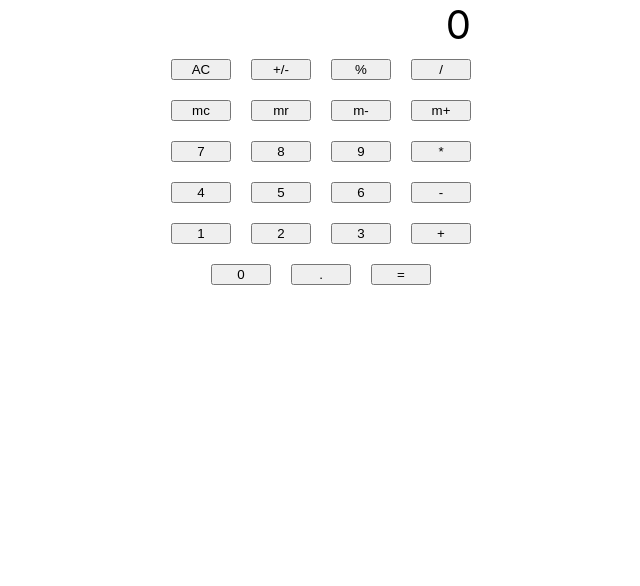
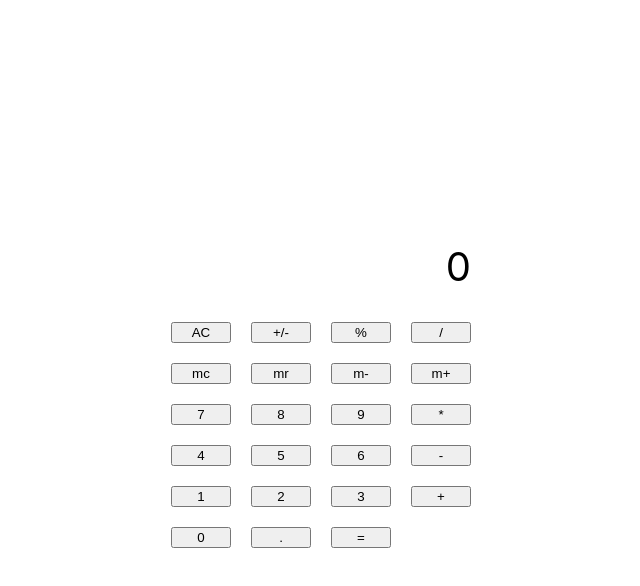
Before and after one commit to thedavidoff/calculator, a React (Create React App) app: page / in a window 1280 px wide. Shown: the top 586 px of the page, without its empty margins (319-959 px from the left). Built offline with nearby package versions, Linux system fonts and the light colour scheme.

Commit message:
Added basic functionality

```diff
--- a/src/App.css
+++ b/src/App.css
@@ -23,3 +23,9 @@
   padding: 0 10px;
   text-align: right;
 }
+.expression {
+  width: 100%;
+  height: 21px;
+  padding: 0 10px;
+  text-align: right;
+}
--- a/src/App.js
+++ b/src/App.js
@@ -3,23 +3,139 @@ import "./App.css";
 
 const App = () => {
   let [number, setNumber] = useState("0");
-  let [fakeNumber, setFakeNumber] = useState("0");
-  let [result, setResult] = useState("");
+  let [expression, setExpression] = useState("");
+  let [operator, setOperator] = useState("");
+  let [result, setResult] = useState(null);
+  let [error, setError] = useState(false);
 
   const buttonValues = ["AC", "+/-", "%", "/", "mc", "mr", "m-", "m+", "7", "8", "9", "*", "4", "5", "6", "-", "1", "2", "3", "+", "0", ".", "="];
   const numbers = ["1", "2", "3", "4", "5", "6", "7", "8", "9", "0"];
+  const operators = ["+", "-", "*", "/"];
+  const errors = ["Infinity", "-Infinity", "NaN"];
+
+  const rightColumnButtons = ["/", "m+", "*", "-", "+", "="];
 
   const handleClick = e => {
     let val = e.target.value;
+    let isNumber = numbers.includes(val); // if clicked on a number
+    let isOperator = operators.includes(val); // if clicked on a operator
 
+    isNumber && setOperator("");
+    isOperator && setOperator(val);
+
+    if (val === "AC") {
+      setNumber("0");
+      setExpression("");
+      setOperator("");
+      setResult(null);
+      setError(false);
+      return;
+    }
+    if (val === "+/-") {
+      setNumber(String(parseFloat(number || result.toString()) * -1));
+      return;
+    }
+    if (val === "%") {
+      setNumber(String(parseFloat(number || result.toString()) / 100));
+      return;
+    }
+    if (val === "0") {
+      if (number === "0") {
+        return;
+      }
+    }
+    if (val === ".") {
+      if (number.includes(val)) { // if the number contains "."
+        return;
+      }
+      if (number === "") {
+        setNumber("0.");
+        return;
+      }
+      setNumber(number + val);
+      return;
+    }
+    if (val === "=") {
+      if ((parseFloat(number) === 0 && !expression) || !operators.includes(expression.slice(-1))) {
+        return;
+      }
+      // eslint-disable-next-line no-eval
+      let res = String(parseFloat(eval(`${result} ${expression.slice(-1)} ${number || result}`).toFixed(9).toString()));
+      setNumber(res);
+      //setExpression(result + (operator || expression.slice(-1)) + (number || result));
+      setExpression("");
+      setResult("");
+      return;
+    }
+    if (isNumber) {
+      if (number === "0" || "") { // if the number is equal to "0" or "" and clicked 1-9
+        setNumber(val);
+        return;
+      }
+      setNumber(number + val);
+      return;
+    }
+    if (isOperator) {
+      if (val === operator) return;
+      if (operator) {
+        setExpression(expression.slice(0, -1) + val);
+      } else {
+        setExpression(expression + parseFloat(Number(number).toFixed(9)).toString() + val);
+        //number !== "" && setResult(result)
+
+        number !== "" && setResult((prev) => {
+          if (prev) {
+            // eslint-disable-next-line no-eval
+            let res = String(parseFloat((eval(`${prev} ${expression.slice(-1) || val} ${number}`).toFixed(9).toString())));
+            if (errors.includes(res)) {
+              res === "NaN" && setResult("Ошибка");
+              setError(true);
+              return res;
+            } else {
+              return res;
+            }
+          } else {
+            // eslint-disable-next-line no-eval
+            return String(parseFloat((eval(number).toFixed(9).toString())));
+          }
+        })
+      }
+      number !== "" && setNumber("");
+
+      // number.length !== "0" && setFakeNumber(number);
+      // if (operator) {
+      //   setExpression(expression.slice(0, -1) + val);
+      // } else {
+      //   setExpression(expression + (number || fakeNumber) + val);
+      //   setFakeNumber((prev) => {
+      //     console.log(`${prev || "0"} ${val} ${number}`);
+      //     // eslint-disable-next-line no-eval
+      //     return eval(`${prev || "0"} ${val} ${number}`);
+      //   });
+      // }
+      // number.length !== "0" && setNumber("")
+    }
   };
 
   return (
     <div className="App">
       <div className="wrapper">
-        <div className="number">{number || fakeNumber}</div>
-        <div className="result">{result}</div>
-        {buttonValues.map(val => <button value={val} onClick={handleClick}>{val}</button>)}
+        <div className="number">{number || result}</div>
+        <div className="expression">{expression}</div>
+        <div className="buttonsWrapper">
+          {buttonValues.map(val => (
+            <button
+              key={val}
+              value={val}
+              disabled={val !== "AC" ? error : false}
+              className={rightColumnButtons.includes(val) ? "rightColumnButton" : null}
+              onClick={handleClick}
+            >
+              {val}
+            </button>
+          ))}
+        </div>
+        <div className="bottomLine" />
       </div>
     </div>
   );
--- a/src/index.css
+++ b/src/index.css
@@ -1,4 +1,11 @@
+html {
+  height: 100%;
+}
 body {
+  display: flex;
+  justify-content: center;
+  align-items: center;
+  height: 100%;
   margin: 0;
   font-family: -apple-system, BlinkMacSystemFont, 'Segoe UI', 'Roboto', 'Oxygen',
     'Ubuntu', 'Cantarell', 'Fira Sans', 'Droid Sans', 'Helvetica Neue',
```
Also changed, not shown: 1 other file (tests, documents, lock files or other folders).
